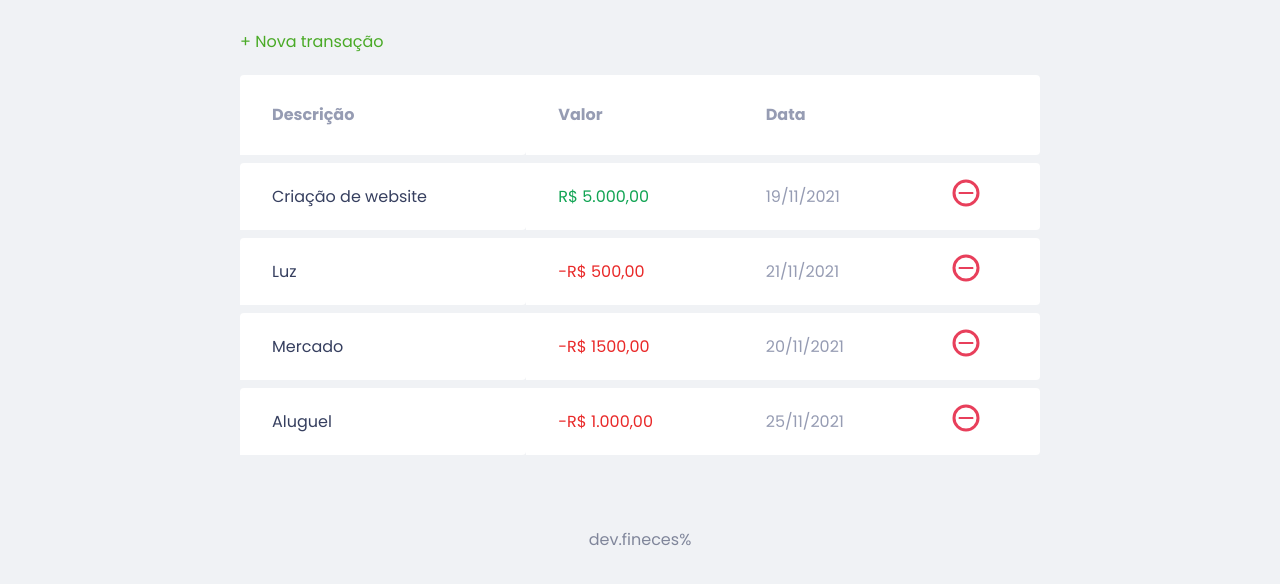
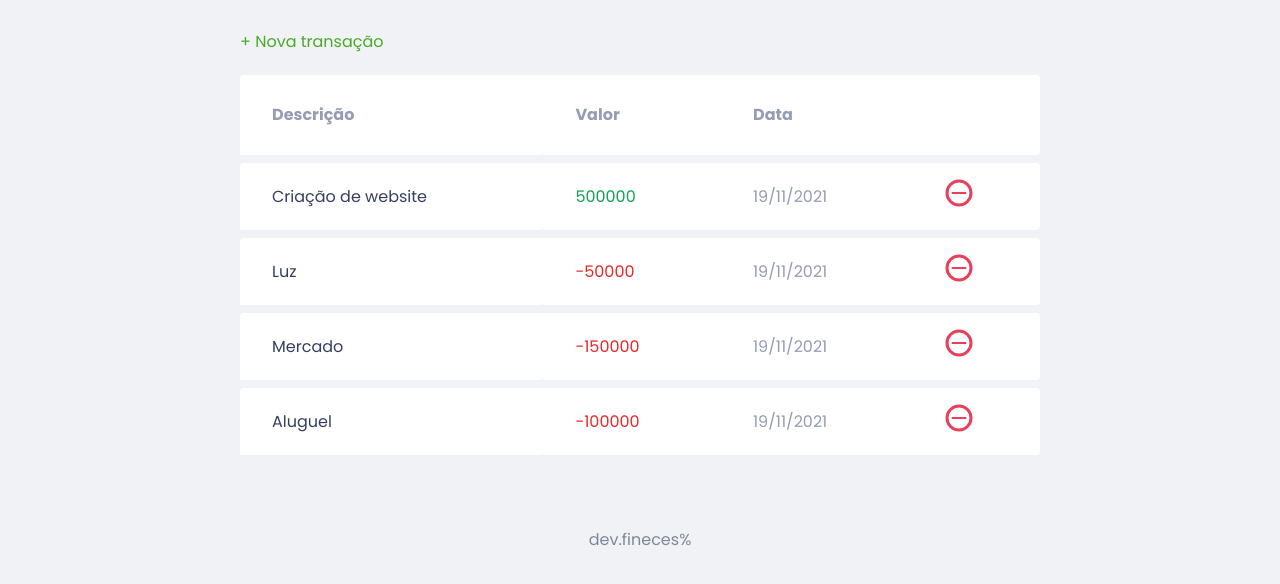
Before and after one commit to thallysonsilva/devfinances, a plain HTML site: page index.html in a window 1280 px wide. Shown: the part 242-826 px from the top of the page. Drawn offline with Linux system fonts and the light colour scheme.

Commit message:
dados do data-table estão do JS

```diff
--- a/index.html
+++ b/index.html
@@ -59,30 +59,6 @@
                     </tr>
                 </thead>
                 <tbody>
-                    <tr>
-                        <td class="description">Criação de website</td>
-                        <td class="income">R$ 5.000,00</td>
-                        <td class="date">19/11/2021</td>
-                        <td><img src="./assets/minus.svg" alt="Remover"></td>
-                    </tr>
-                    <tr>
-                        <td class="description">Luz</td>
-                        <td class="expense">-R$ 500,00</td>
-                        <td class="date">21/11/2021</td>
-                        <td><img src="./assets/minus.svg" alt="Remover"></td>
-                    </tr>
-                    <tr>
-                        <td class="description">Mercado</td>
-                        <td class="expense">-R$ 1500,00</td>
-                        <td class="date">20/11/2021</td>
-                        <td><img src="./assets/minus.svg" alt="Remover"></td>
-                    </tr>
-                    <tr>
-                        <td class="description">Aluguel</td>
-                        <td class="expense">-R$ 1.000,00</td>
-                        <td class="date">25/11/2021</td>
-                        <td><img src="./assets/minus.svg" alt="Remover"></td>
-                    </tr>
                 </tbody>
             </table>
         </section>
--- a/script.js
+++ b/script.js
@@ -56,3 +56,31 @@ const Transaction = {
 
     }
 }
+
+const DOM = {
+    transactionsContainer: document.querySelector("#data-table tbody"),
+
+    addTransaction (transaction, index) {
+        console.log(transaction)
+        const tr = document.createElement('tr')
+        tr.innerHTML = DOM.innerHTMLTransaction(transaction)
+
+        DOM.transactionsContainer.appendChild(tr)
+    },
+    innerHTMLTransaction (transaction) {
+        const CSSclass = transaction.amount > 0 ? "income" : "expense"
+
+        const html = `
+            <td class="description">${transaction.description}</td>
+            <td class= ${CSSclass}>${transaction.amount}</td>
+            <td class="date">${transaction.date}</td>
+            <td><img src="./assets/minus.svg" alt="Remover"></td>
+        </tr>`
+
+        return html
+    }
+}
+
+transactions.forEach(function (transaction) {
+    DOM.addTransaction(transaction)
+})
```
